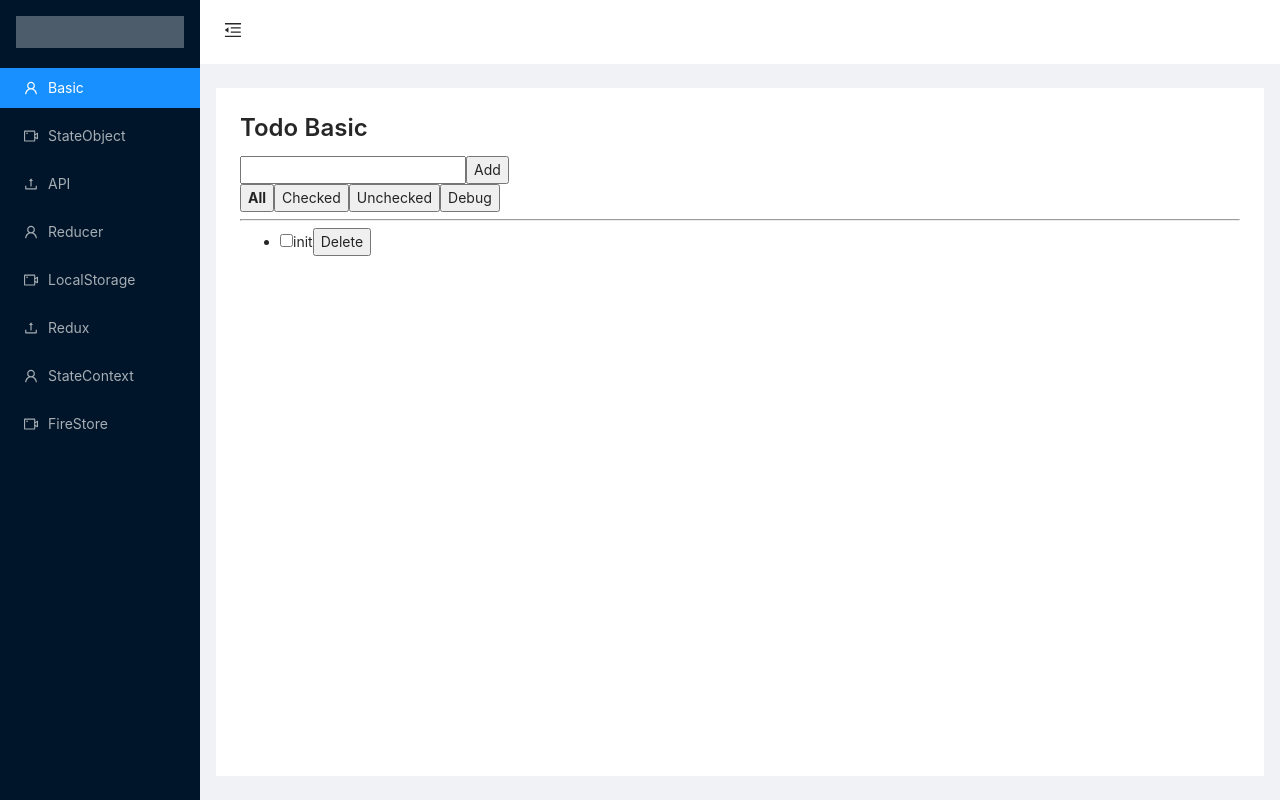
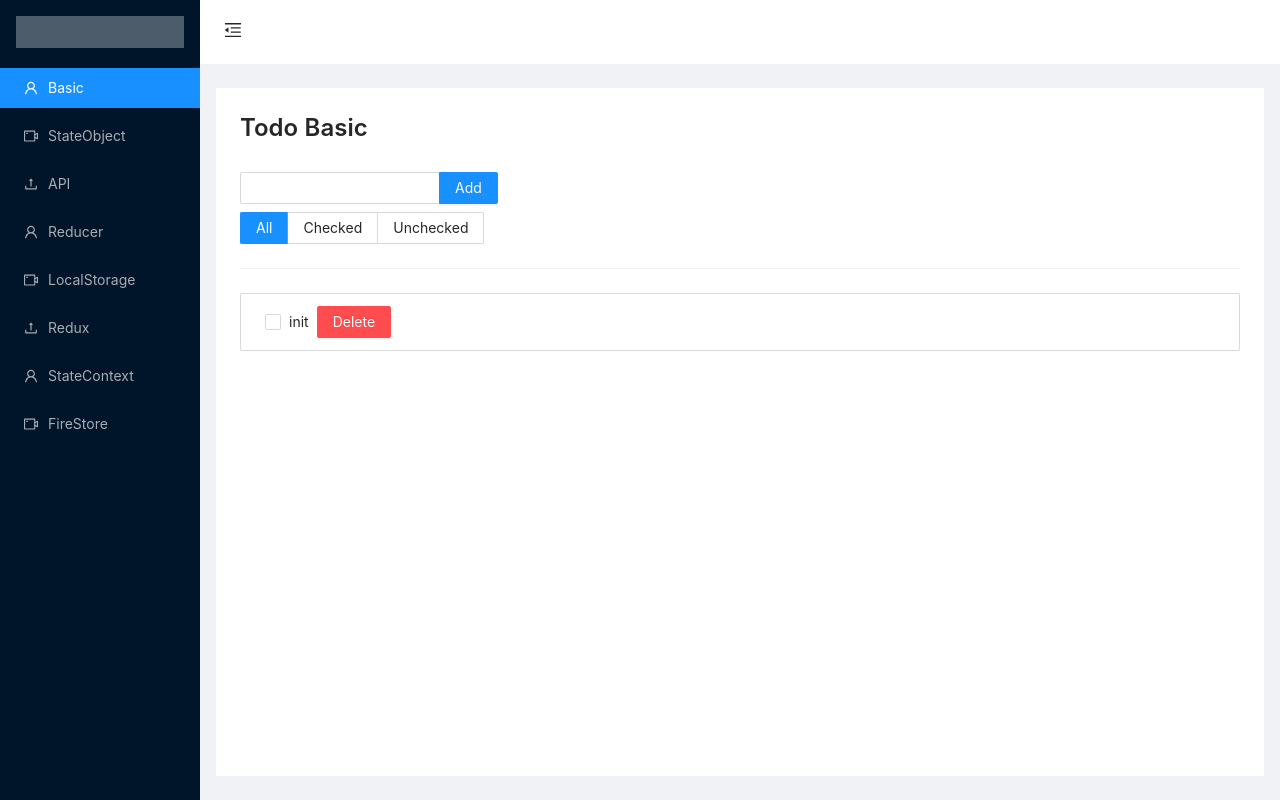
Before and after one commit to Jereme1024/react-todo, a React (Create React App) app: page / in a window 1280 px wide. Built offline with nearby package versions, Linux system fonts and the light colour scheme.

Commit message:
Update Todo with antd

```diff
--- a/src/components/HighlightButton.js
+++ b/src/components/HighlightButton.js
@@ -1,3 +1,5 @@
+// deprecated: example
+
 export default function HighlightButton({ mode, setMode, value }) {
   const trueTemplate = (<b>{value}</b>)
   const falseTemplate = (<>{value}</>)
--- a/src/components/Todo.js
+++ b/src/components/Todo.js
@@ -1,5 +1,16 @@
-import { useState } from 'react'
-import HighlightButton from './HighlightButton'
+import { useMemo, useState } from 'react'
+import {
+  Input,
+  Button,
+  Checkbox,
+  Radio,
+  Divider,
+  Space,
+  Typography,
+  List,
+} from 'antd'
+
+const { Text } = Typography
 
 export default function Todo({ defaultMode, list, setList }) {
   const [mode, setMode] = useState(defaultMode || 'All')
@@ -25,43 +36,60 @@ export default function Todo({ defaultMode, list, setList }) {
   function TodoItem({ todo, i, handleCheck, handleDelete }) {
     return (
       <li>
-        <input type='checkbox' onClick={(e)=>handleCheck(e, i)} checked={todo.checked} onChange={()=>{}} />
-        {todo.name}
-        <button onClick={()=>handleDelete(i)}>Delete</button>
+        <Space direction="horizontal">
+          <Checkbox onClick={(e)=>handleCheck(e, i)} checked={todo.checked}></Checkbox>
+          <Text>{todo.name}</Text>
+          <Button danger type="primary" onClick={()=>handleDelete(i)}>Delete</Button>
+        </Space>
       </li>
     )
   }
 
   function TodoList({ mode, list, handleCheck, handleDelete }) {
-    return (<ul>
-      {list.map((todo, i) => (
-        (mode === 'All' || mode === 'Checked' && todo.checked || mode === 'Unchecked' && !todo.checked) ?
-          <TodoItem key={i} todo={todo} i={i} handleCheck={handleCheck} handleDelete={handleDelete} /> :
-          <div key={i}></div>
-      ))}
-    </ul>)
+    const filteredList = useMemo(() => {
+      if (mode === 'Checked') {
+        return list.filter((todo) => todo.checked)
+      } else if (mode === 'Unchecked') {
+        return list.filter((todo) => !todo.checked)
+      }
+      return list
+    }, [list])
+
+    return (
+      <List
+        bordered
+        dataSource={filteredList}
+        renderItem={(todo, i) => (
+          <List.Item>
+            <TodoItem key={i} todo={todo} i={i} handleCheck={handleCheck} handleDelete={handleDelete} />
+          </List.Item>
+        )}
+      />
+    )
   }
 
   function TodoControl({ mode, handleAdd }) {
     const [name, setName] = useState('')
 
     return (
-      <>
-        <input onChange={(e) => setName(e.target.value)} value={name}/>
-        <button onClick={() => (handleAdd(name), setName(''))}>Add</button>
-        <br/>
-        <HighlightButton setMode={setMode} mode={mode} value='All' />
-        <HighlightButton setMode={setMode} mode={mode} value='Checked' />
-        <HighlightButton setMode={setMode} mode={mode} value='Unchecked' />
-        <button onClick={()=>console.log(JSON.stringify(list, null, 2))}>Debug</button>
-      </>
+      <Space direction="vertical">
+        <Input.Group compact>
+          <Input style={{ width: 'calc(200px)' }} onChange={(e) => setName(e.target.value)} value={name} />
+          <Button type="primary" onClick={() => (handleAdd(name), setName(''))}>Add</Button>
+        </Input.Group>
+        <Radio.Group defaultValue={mode} buttonStyle="solid" onChange={(e) => setMode(e.target.value)}>
+          <Radio.Button value="All">All</Radio.Button>
+          <Radio.Button value="Checked">Checked</Radio.Button>
+          <Radio.Button value="Unchecked">Unchecked</Radio.Button>
+        </Radio.Group>
+      </Space>
     )
   }
 
   return (
     <>
       <TodoControl mode={mode} handleAdd={handleAdd} />
-      <hr></hr>
+      <Divider />
       <TodoList mode={mode} list={list} handleCheck={handleCheck} handleDelete={handleDelete} />
     </>
   )
```
